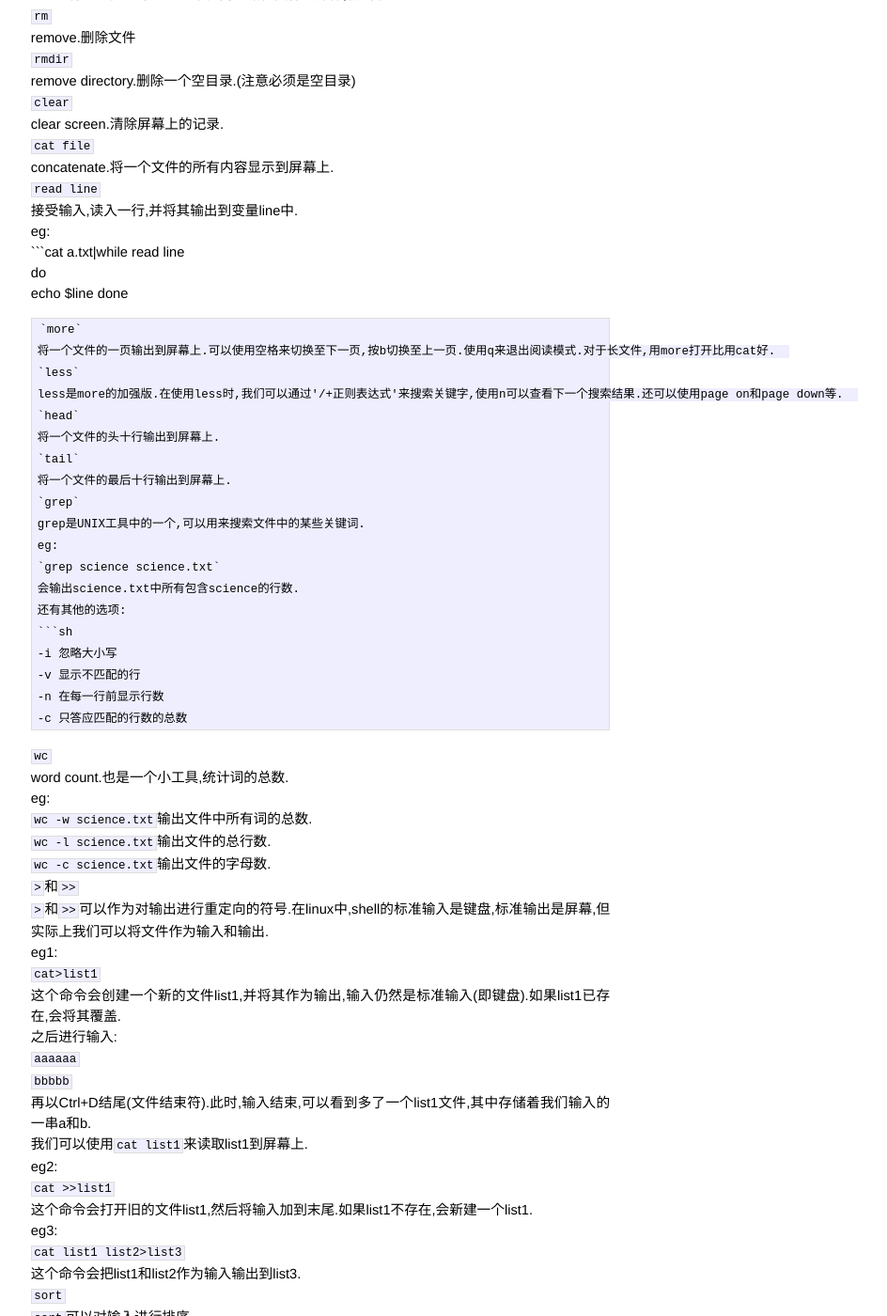
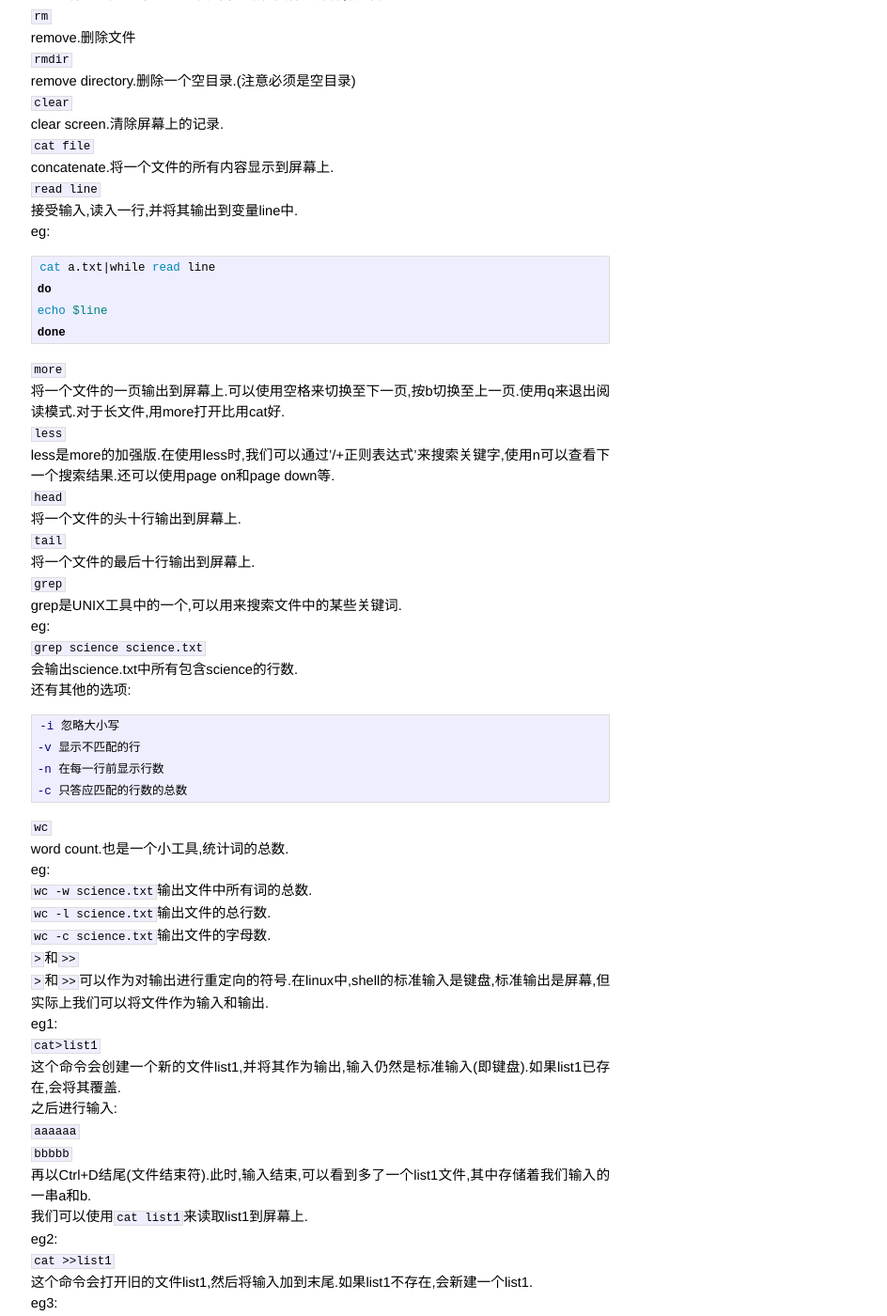
Before and after one commit to dayekuaipao/dayekuaipao.github.io, a Jekyll site: the page built from _posts/2019-08-28-Linux常用命令与shell脚本编程.md, in a window 1280 px wide and 1400 px high, scrolled down 1127 px. Shown: the whole window at 94% size, without its empty margins (299-1243 px from the left). Built offline with Jekyll 4.4.1, drawn with Linux system fonts in a browser that asks for light colours.

````diff
--- a/_posts/2019-08-28-Linux常用命令与shell脚本编程.md
+++ b/_posts/2019-08-28-Linux常用命令与shell脚本编程.md
@@ -50,7 +50,8 @@
 `read line`
 接受输入,读入一行,并将其输出到变量line中.
 eg:
-```cat a.txt|while read line
+```sh
+cat a.txt|while read line
 do
 echo $line
 done
````
